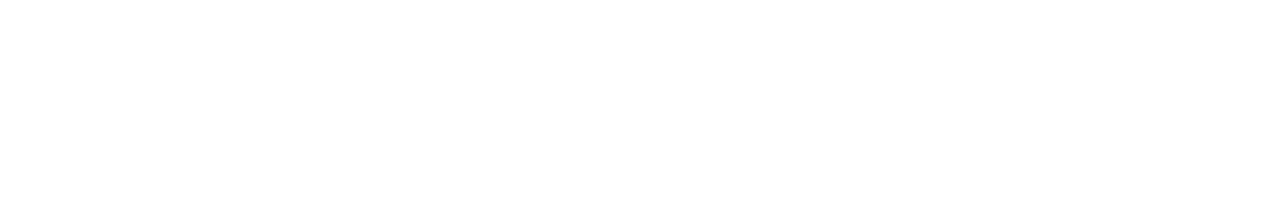
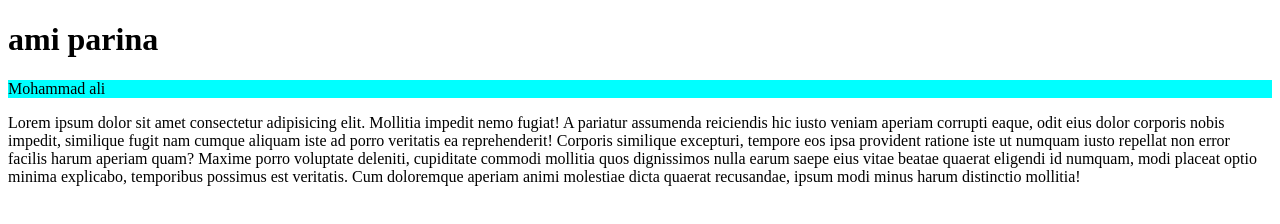
Before and after one commit to Mithun01715/my-first-web-project, a plain HTML site: page index.html in a window 1280 px wide. Drawn offline with Linux system fonts and the light colour scheme.

```diff
--- a/index.html
+++ b/index.html
@@ -6,6 +6,8 @@
     <title>Document</title>
 </head>
 <body>
-
+   <h1> ami parina</h1>
+    <p style="background-color: aqua;">Mohammad ali</p>
+    <p>Lorem ipsum dolor sit amet consectetur adipisicing elit. Mollitia impedit nemo fugiat! A pariatur assumenda reiciendis hic iusto veniam aperiam corrupti eaque, odit eius dolor corporis nobis impedit, similique fugit nam cumque aliquam iste ad porro veritatis ea reprehenderit! Corporis similique excepturi, tempore eos ipsa provident ratione iste ut numquam iusto repellat non error facilis harum aperiam quam? Maxime porro voluptate deleniti, cupiditate commodi mollitia quos dignissimos nulla earum saepe eius vitae beatae quaerat eligendi id numquam, modi placeat optio minima explicabo, temporibus possimus est veritatis. Cum doloremque aperiam animi molestiae dicta quaerat recusandae, ipsum modi minus harum distinctio mollitia!</p>
 </body>
 </html>
```
